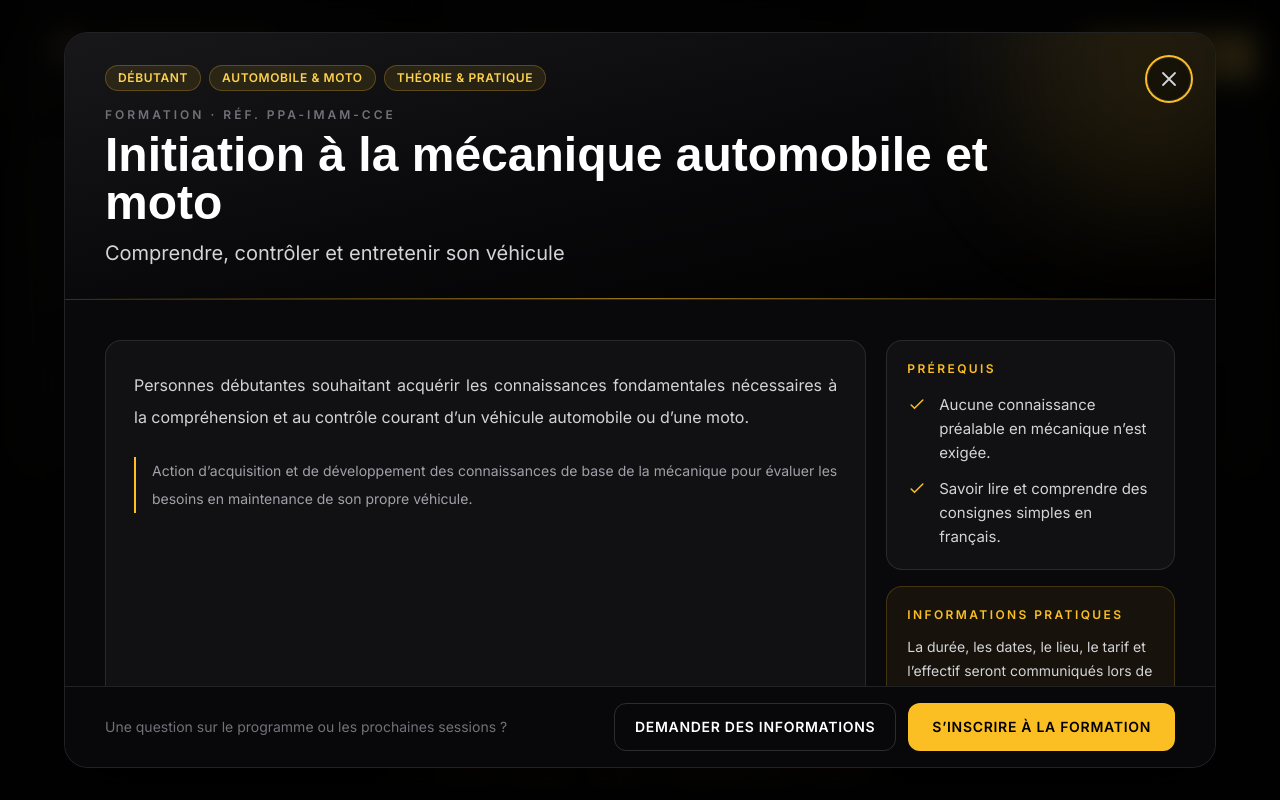
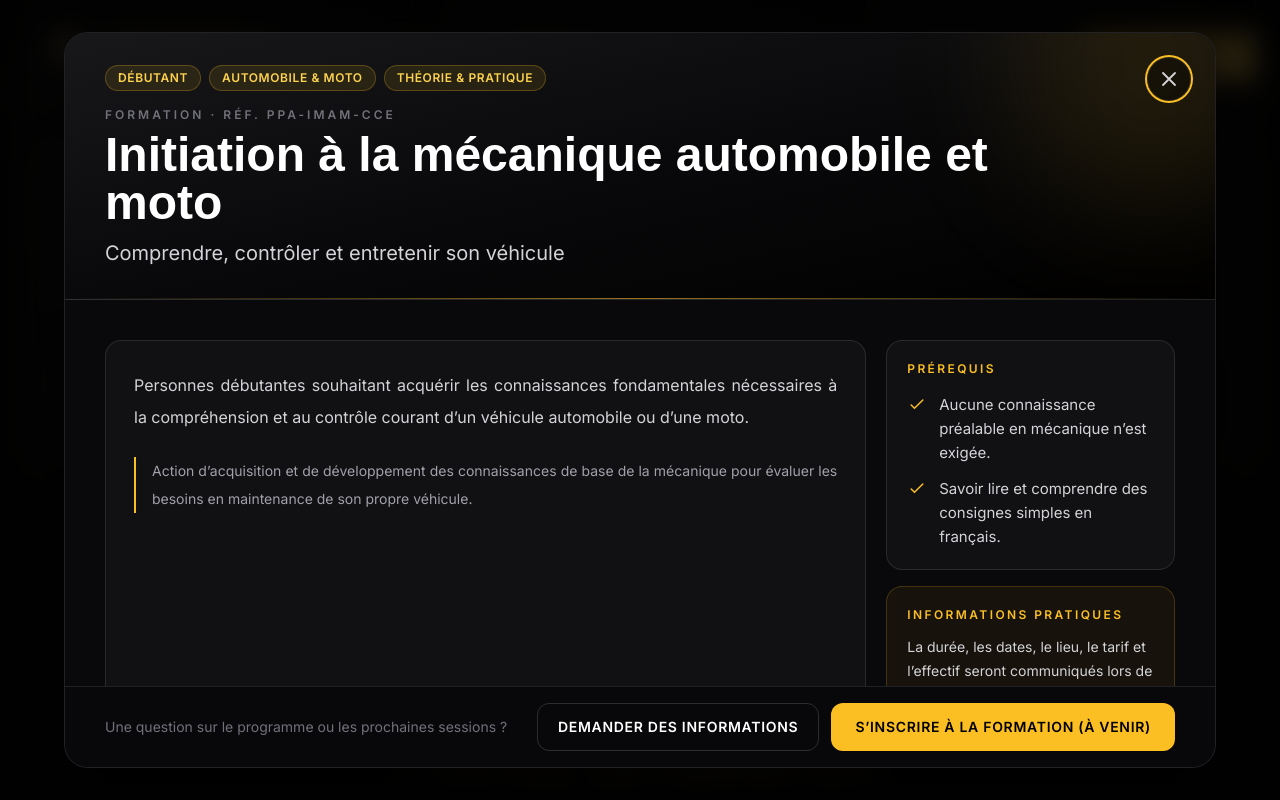
Before and after one commit to PerformancePrestigeAcademy/performance-prestige-academy, a React (Vite) app: page /formation in a window 1280 px wide. Both pictures are taken after a click on the button "Découvrir". Shown: the part 1870-2670 px from the top of the page. Built offline with nearby package versions, Linux system fonts and the light colour scheme.

Commit message:
PATCH 014 V2

```diff
--- a/src/Pages/FormationPage.tsx
+++ b/src/Pages/FormationPage.tsx
@@ -868,6 +868,7 @@ Performance & Prestige Academy
   formation={initiationMecaniqueFormation}
   isOpen={isFormationModalOpen}
   onClose={() => setIsFormationModalOpen(false)}
+  onRequestInformation={() => {setIsFormationModalOpen(false); window.location.href = "/contact";}}
 />
 
      </div>
--- a/src/components/FormationModal.tsx
+++ b/src/components/FormationModal.tsx
@@ -336,7 +336,7 @@ export default function FormationModal({
                 onClick={() => onRegister?.(formation)}
                 className="min-h-12 rounded-xl bg-amber-400 px-6 py-3 text-sm font-bold uppercase tracking-wider text-black transition hover:bg-amber-300 focus:outline-none focus:ring-2 focus:ring-amber-300 focus:ring-offset-2 focus:ring-offset-zinc-950"
               >
-                S’inscrire à la formation
+                S’inscrire à la formation (à venir)
               </button>
             </div>
           </div>
```
